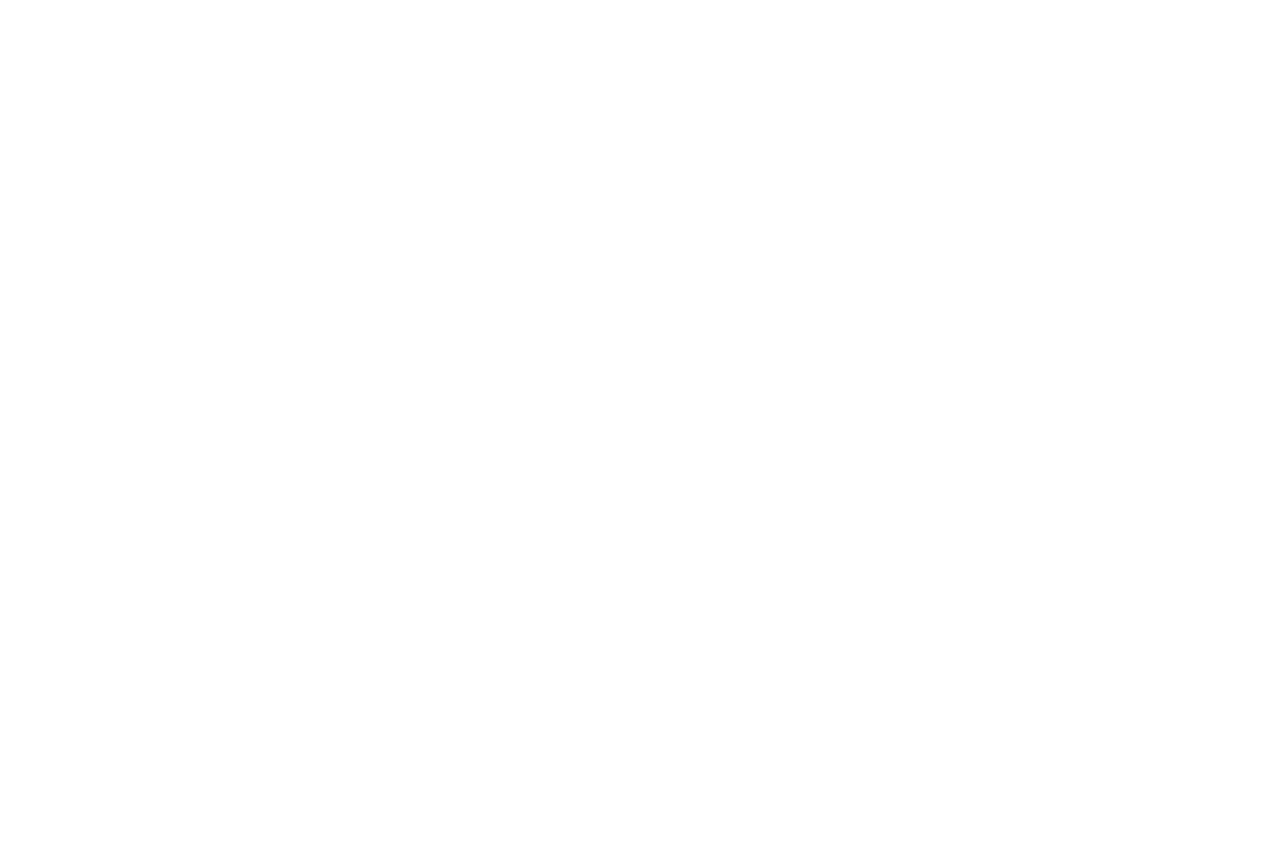
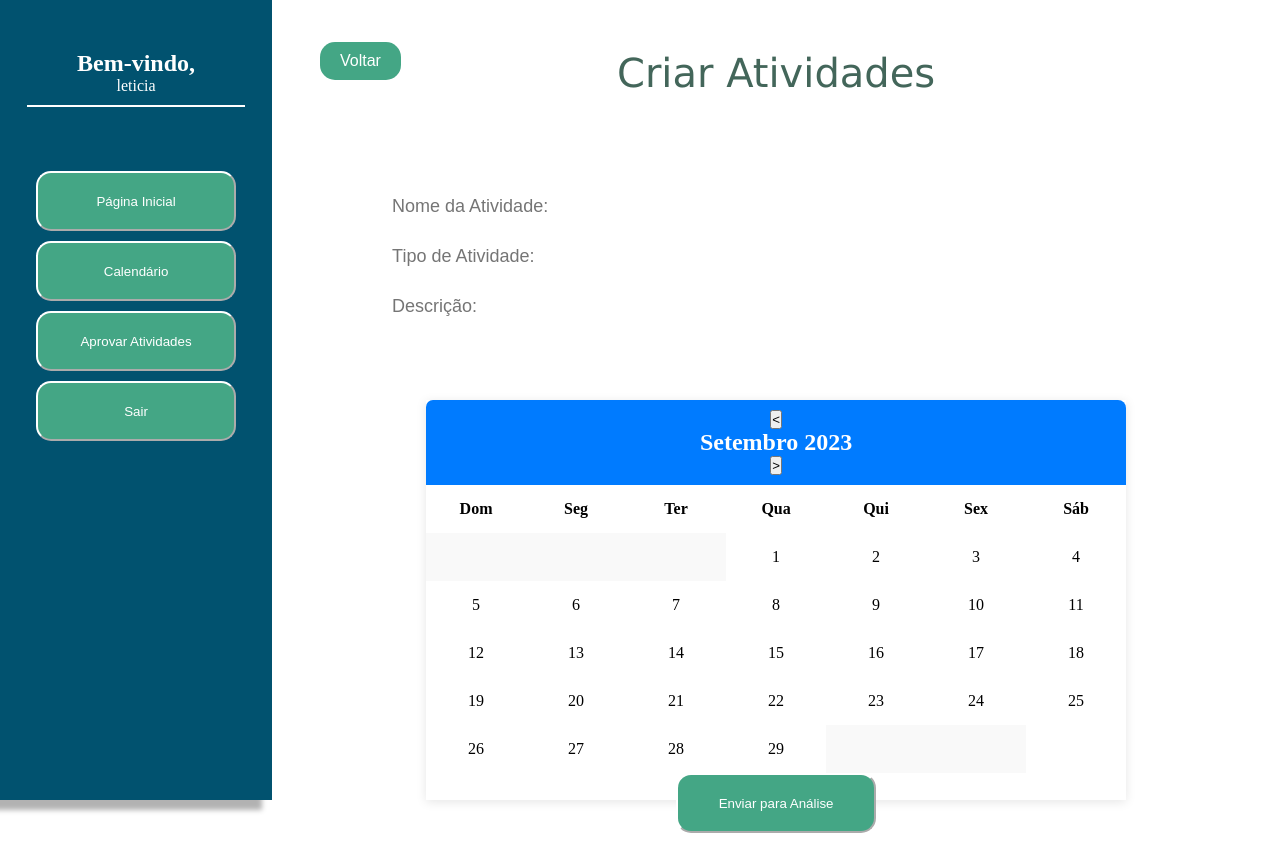
Before and after one commit to gabrielfreire8/projetoComputa--oEmEnuvem, an Angular app in the folder frontend/: page /tela7 in a window 1280 px wide. Before the commit this address led to /. Before the commit the page ends 800 px from the top, so only its background shows below. Built offline with nearby package versions, Linux system fonts and the light colour scheme.

Commit message:
criação tela 7

```diff
--- a/frontend/src/app/app-routing.module.ts
+++ b/frontend/src/app/app-routing.module.ts
@@ -3,6 +3,8 @@
 import { Tela1Component } from './componentes/tela1/tela1.component';
 import { Tela2Component } from './componentes/tela2/tela2.component';
 import { Tela3Component } from './componentes/tela3/tela3.component';
+import { Tela7Component } from './componentes/tela7/tela7.component';
+
 
 const routes: Routes = [
   {
@@ -21,6 +23,10 @@
   {
     path:"tela3",
     component: Tela3Component
+  },
+  {
+    path:"tela7",
+    component: Tela7Component
   }
 ];
 
--- a/frontend/src/app/app.module.ts
+++ b/frontend/src/app/app.module.ts
@@ -3,16 +3,19 @@
 
 import { AppRoutingModule } from './app-routing.module';
 import { AppComponent } from './app.component';
+
 import { Tela1Component } from './componentes/tela1/tela1.component';
 import { Tela2Component } from './componentes/tela2/tela2.component';
 import { Tela3Component } from './componentes/tela3/tela3.component';
+import { Tela7Component } from './componentes/tela7/tela7.component';
 
 @NgModule({
   declarations: [
     AppComponent,
     Tela1Component,
     Tela2Component,
-    Tela3Component
+    Tela3Component,
+    Tela7Component
   ],
   imports: [
     BrowserModule,
--- a/frontend/src/app/componentes/tela1/tela1.component.css
+++ b/frontend/src/app/componentes/tela1/tela1.component.css
@@ -6,7 +6,7 @@
 }
 
 .caixa{
-  display: flex;
+    display: flex;
     flex-direction:right;
     background-color: #01526F;
     justify-content: right;
@@ -31,12 +31,9 @@
   display: flex;
   text-align: right;
   flex-direction: column;
-  justify-items: ri;
+  justify-items: right;
+}
 
-
-
-
-}
 h1{
   font-family: "Modak", system-ui;
   font-weight: 400;
--- a/frontend/src/app/componentes/tela2/tela2.component.css
+++ b/frontend/src/app/componentes/tela2/tela2.component.css
@@ -2,7 +2,6 @@
 *{
   padding: 0;
   margin: 0;
-  border: 0;
   box-sizing: border-box;
 
 }
@@ -82,6 +81,7 @@
   flex-direction: column;
 }
 
+
 .BotPrincipal{
   display: inline;
   width: 250px;
--- a/frontend/src/app/componentes/tela2/tela2.component.html
+++ b/frontend/src/app/componentes/tela2/tela2.component.html
@@ -18,7 +18,7 @@
     <img id="logoGestao" src="../../../assets/imagens/Gestão_PJB_Pag1.png" alt="Gestão">
         <div id="buttonsAside">
             <button routerLink="" class="BotPrincipal" id="cadPart">Cadastrar Participantes</button>
-            <button routerLink="" class="BotPrincipal" id="createAtiv">Criar Atividades</button>
+            <button routerLink="/tela7" class="BotPrincipal" id="createAtiv">Criar Atividades</button>
             <button routerLink="" class="BotPrincipal" id="alterData">Alterar Dados do Participante </button>
         </div>
     <img id="logoAvante" src="../../../assets/imagens/avante.png" alt="logoAvante">
--- a/frontend/src/app/componentes/tela3/tela3.component.css
+++ b/frontend/src/app/componentes/tela3/tela3.component.css
@@ -1,7 +1,6 @@
 *{
     padding: 0;
     margin: 0;
-    border: 0;
     box-sizing: border-box;
 
 
@@ -119,6 +118,7 @@
       width: 700px;
       height: 450px;
 
+
   }
 
   .header {
@@ -150,7 +150,7 @@
 
   .caderno {
     width: 580px;
-    height: 200px;
+    height: 260px;
     background-color: #fff;
     border: 1px solid #ccc;
     border-radius: 5px;
--- /dev/null
+++ b/frontend/src/app/componentes/tela7/tela7.component.css
@@ -0,0 +1,217 @@
+*{
+  padding: 0;
+  margin: 0;
+  box-sizing: border-box;
+
+
+}
+main{
+  display: flex;
+  text-align: center;
+  justify-content: center;
+  justify-items: center;
+  max-width: 100%;
+  max-height: 100%;
+  background-color: #01526F;
+
+}
+
+#divisor-line{
+  width: 80%;
+  border: 1.5px solid #fff;
+
+}
+
+section{
+  display:grid;
+  flex-direction: column;
+  width: 27vw;
+  height: 100vh;
+  place-items: center;
+  background-color: #01526F;
+  box-shadow: -10px 10px 5px rgb(0, 0, 0, 0.3);
+  gap: 10px;
+}
+
+#presentUser h1{
+  color: #fff;
+}
+#presentUser span{
+  color: #fff;
+}
+#presentUser{
+  text-align: center;
+  margin-top: 50px;
+}
+
+.button{
+  color: #fff;
+  background-color: #44A685;
+  border-radius: 15px;
+  border-color: #ffffff;
+  box-shadow: none;
+}
+
+
+#img_princi{
+  width: 20vh;
+  right: 20vh;
+}
+#string_pjb{
+  width: 20vh;
+  right: 20vh;
+}
+
+
+
+aside{
+  display: flex;
+  justify-content: center;
+  text-align: center;
+  background-color: #ffffff;
+  width: 100vw;
+  height: 100vh;
+
+}
+
+#buttons{
+  margin-top: 20%;
+  align-items: center;
+  display: flex;
+  flex-direction: column;
+}
+
+
+
+
+  .button{
+      margin-bottom: 10px;
+      width: 200px;
+      height: 60px;
+  }
+
+  section{
+      display: flex;
+      flex-direction: column;
+      align-items: center;
+  }
+
+  #btnVolt{
+
+    align-items: center;
+      position: fixed;
+      left: 25%;
+      padding: 10px 20px;
+      font-size: 16px;
+      border: none;
+      color: #fff;
+      background-color: #44A685;
+      border-radius: 15px;
+      border-color: #ffffff;
+      bottom: 90%;
+  }
+  .calendario {
+    display:block;
+    position: absolute;
+    background-color: #ffffff;
+    box-shadow: 0 2px 10px rgba(0, 0, 0, 0.1);
+    width: 700px;
+    height: 400px;
+    bottom: 0;
+}
+
+.perguntasAside{
+  justify-content: center;
+  justify-items: center;
+  position:absolute;
+  flex-direction: column;
+  width: 60vw;
+  height: 80vh;
+  display: flex;
+  justify-content: center;
+  padding-bottom: 10%;
+
+}
+
+
+.header {
+    background-color: #007BFF;
+    color: white;
+    text-align: center;
+    padding: 10px;
+    border-top-left-radius: 7px;
+    border-top-right-radius: 8px;
+
+
+}
+
+.dias, .semanas {
+    display: grid;
+    grid-template-columns: repeat(7, 1fr);
+}
+
+.dia {
+    padding: 15px;
+    text-align: center;
+}
+
+.dia.vazio {
+    background-color: #f9f9f9;
+}
+
+.dia:hover {
+    background-color: #e0e0e0;
+}
+
+
+#criaAtiv{
+  display: flex;
+  padding-top: 50px;
+  font-size: 250%;
+  font-family:'Lucida Sans', 'Lucida Sans Regular',
+    'Lucida Grande', 'Lucida Sans Unicode', Geneva, Verdana, sans-serif ;
+    color: #43665A;
+    justify-content: center;
+}
+
+#nomeAtiv{
+  font-size: large;
+  border-color: #007BFF;
+  border-width: 0cap;
+  height: 50px;
+  width: 500px;
+}
+
+#topoAtiv{
+  font-size: large;
+  border-color: #007BFF;
+  border-width: 0cap;
+  height: 50px;
+  width: 500px;
+}
+
+#descAtiv{
+  font-size: large;
+  border-color: #007BFF;
+  border-width: 0cap;
+  height: 50px;
+  width: 800px;
+}
+
+#als{
+  padding-bottom: 20px;
+}
+
+
+@media (max-width:1280px){
+  .BotPrincipal{
+    flex-direction: column;
+    margin: 12px;
+  }
+}
+
+@media (max-width:480px){
+  main{
+    padding: 20px;
+  }
+}
--- /dev/null
+++ b/frontend/src/app/componentes/tela7/tela7.component.html
@@ -0,0 +1,80 @@
+<main>
+  <section>
+    <div id="presentUser">
+        <h1>Bem-vindo,</h1>
+        <span id="nomeUser">leticia</span>
+    </div>
+    <hr id="divisor-line">
+    <div id="buttons">
+        <button routerLink="" class="button" id="bt_ini">Página Inicial</button>
+        <button routerLink="/tela3" class="button" id="bt_calen">Calendário</button>
+        <button routerLink="" class="button" id="bt_ativ">Aprovar Atividades</button>
+        <button routerLink="" class="button" id="bt_sair">Sair</button>
+    </div>
+  </section>
+    <aside>
+        <div id="btnTela3">
+            <button routerLink="/tela2" class="botVolta" id="btnVolt">Voltar</button>
+        </div>
+        <p id="criaAtiv">Criar Atividades</p>
+        <div class="perguntasAside" >
+          <input  type="text" name="" id="nomeAtiv" placeholder="Nome da Atividade:">
+          <input  type="text" name="" id="topoAtiv" placeholder="Tipo de Atividade:">
+          <input  type="text" name="" id="descAtiv" placeholder="Descrição:">
+        </div>
+        <div class="calendario">
+          <div class="header">
+            <button id="Voltar"><</button>
+            <h2>Setembro 2023</h2>
+            <button id="pular">></button>
+          </div>
+          <div class="dias">
+              <div class="dia"><strong>Dom</strong></div>
+              <div class="dia"><strong>Seg</strong></div>
+              <div class="dia"><strong>Ter</strong></div>
+              <div class="dia"><strong>Qua</strong></div>
+              <div class="dia"><strong>Qui</strong></div>
+              <div class="dia"><strong>Sex</strong></div>
+              <div class="dia"><strong>Sáb</strong></div>
+          </div>
+          <div class="semanas">
+              <div class="dia vazio"></div>
+              <div class="dia vazio"></div>
+              <div class="dia vazio"></div>
+              <div class="dia">1</div>
+              <div class="dia">2</div>
+              <div class="dia">3</div>
+              <div class="dia">4</div>
+              <div class="dia">5</div>
+              <div class="dia">6</div>
+              <div class="dia">7</div>
+              <div class="dia">8</div>
+              <div class="dia">9</div>
+              <div class="dia">10</div>
+              <div class="dia">11</div>
+              <div class="dia">12</div>
+              <div class="dia">13</div>
+              <div class="dia">14</div>
+              <div class="dia">15</div>
+              <div class="dia">16</div>
+              <div class="dia">17</div>
+              <div class="dia">18</div>
+              <div class="dia">19</div>
+              <div class="dia">20</div>
+              <div class="dia">21</div>
+              <div class="dia">22</div>
+              <div class="dia">23</div>
+              <div class="dia">24</div>
+              <div class="dia">25</div>
+              <div class="dia">26</div>
+              <div class="dia">27</div>
+              <div class="dia">28</div>
+              <div class="dia">29</div>
+              <div class="dia vazio"></div>
+              <div class="dia vazio"></div>
+          </div>
+          <div id="als"><button class="button" id="bt_als">Enviar para Análise</button></div>
+      </div>
+
+  </aside>
+</main>
```
Also changed, not shown: frontend/src/app/componentes/tela7/tela7.component.ts (added, +10 -0 lines), 1 other file (tests, documents, lock files or other folders).
